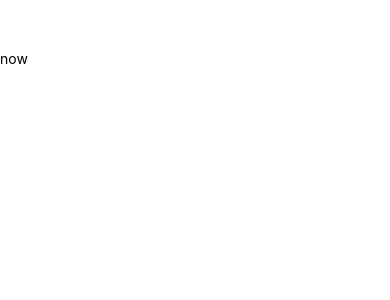
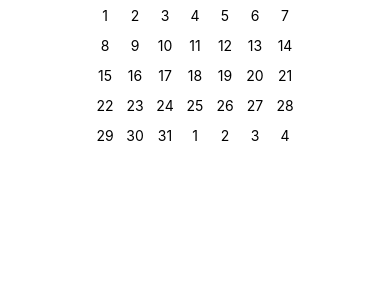
Before and after one commit to cpk0709/react-native-navigate, a React Native app: screen / in a window 390 px wide. Shown: the top 300 px of the page. Built offline with nearby package versions, Linux system fonts and the light colour scheme.

Commit message:
이번달 달력 생성

```diff
--- a/App.js
+++ b/App.js
@@ -1,20 +1,46 @@
 import dayjs from 'dayjs';
 import React from 'react';
+import {StyleSheet, Text, View, FlatList, SafeAreaView} from 'react-native';
+import {getCalendarColumns} from './src/util';
 
-import {StyleSheet, Text, View, Button, Image} from 'react-native';
-import {getCalendarColumns} from './src/util';
+const columnSize = 30;
 
 const App = () => {
   const now = dayjs();
   const columns = getCalendarColumns(now);
-  console.log('columns :::: ', columns);
 
+  const renderItem = ({item: date}) => {
+    const dateText = dayjs(date).get('date');
+    return (
+      <View
+        style={{
+          width: columnSize,
+          height: columnSize,
+          justifyContent: 'center',
+          alignItems: 'center',
+        }}>
+        <Text style={[styles.day]}>{dateText}</Text>
+      </View>
+    );
+  };
   // console.log(dayjs(now).subtract(2, 'hour').format('YYYY.MM.DD hh:mm:ss'));
   return (
-    <View style={{flex: 1}}>
-      <Text style={{paddingTop: 50}}>now</Text>
-    </View>
+    <SafeAreaView style={[styles.container]}>
+      <FlatList data={columns} renderItem={renderItem} numColumns={7} />
+    </SafeAreaView>
   );
 };
 
+const styles = StyleSheet.create({
+  container: {
+    flex: 1,
+    backgroundColor: '#fff',
+    alignItems: 'center',
+    justifyContent: 'center',
+  },
+  day: {
+    paddingHorizontal: 3,
+  },
+});
+
 export default App;
--- a/src/util.js
+++ b/src/util.js
@@ -11,7 +11,7 @@ export const fillEmptyColumns = (columns, start, end) => {
 
   const endDay = dayjs(end).get('day');
 
-  for (let i; i <= 6 - endDay; i += 1) {
+  for (let i = 1; i <= 6 - endDay; i += 1) {
     const date = dayjs(end).add(i, 'day');
     filledColumns.push(date);
   }
```
